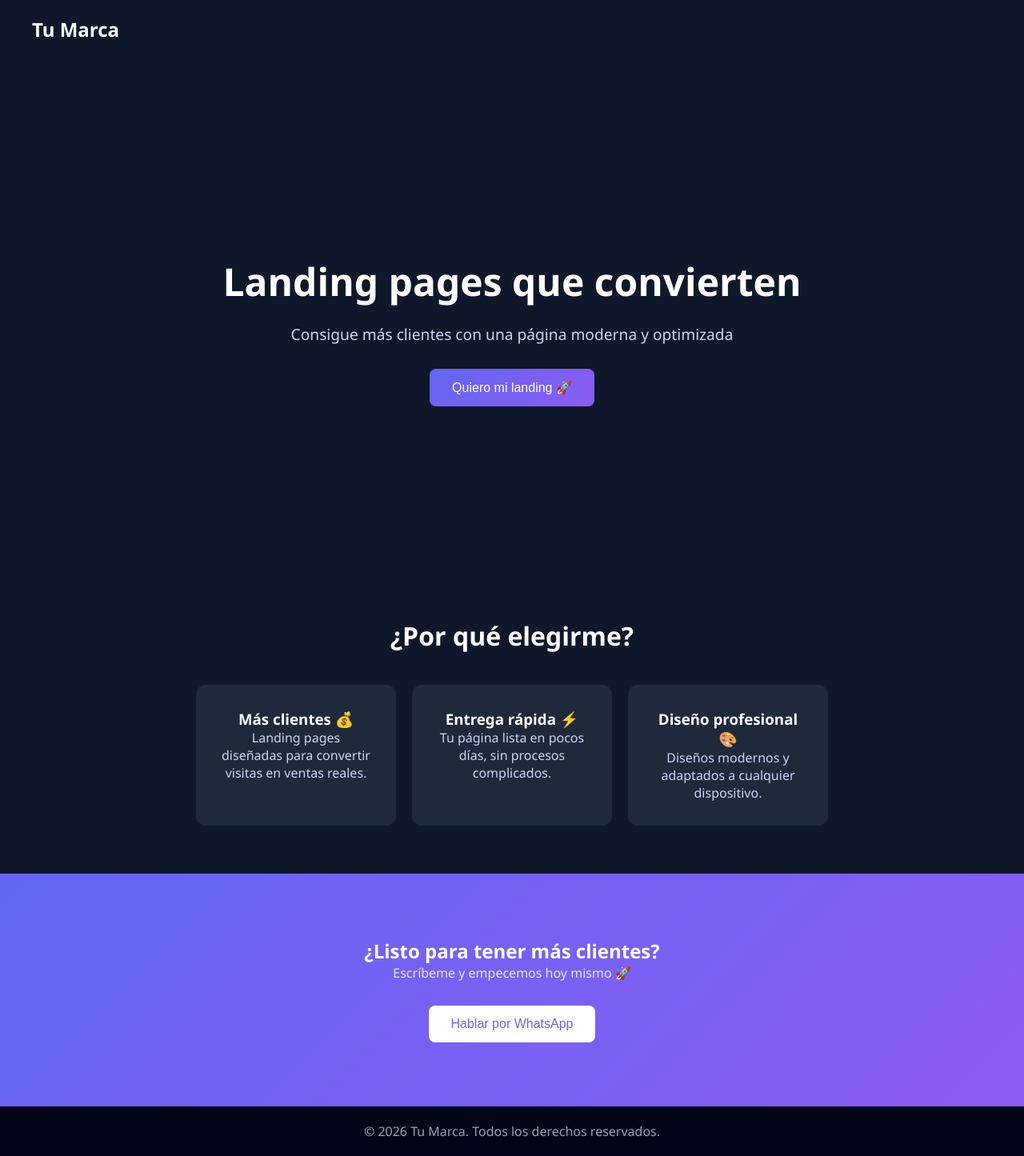
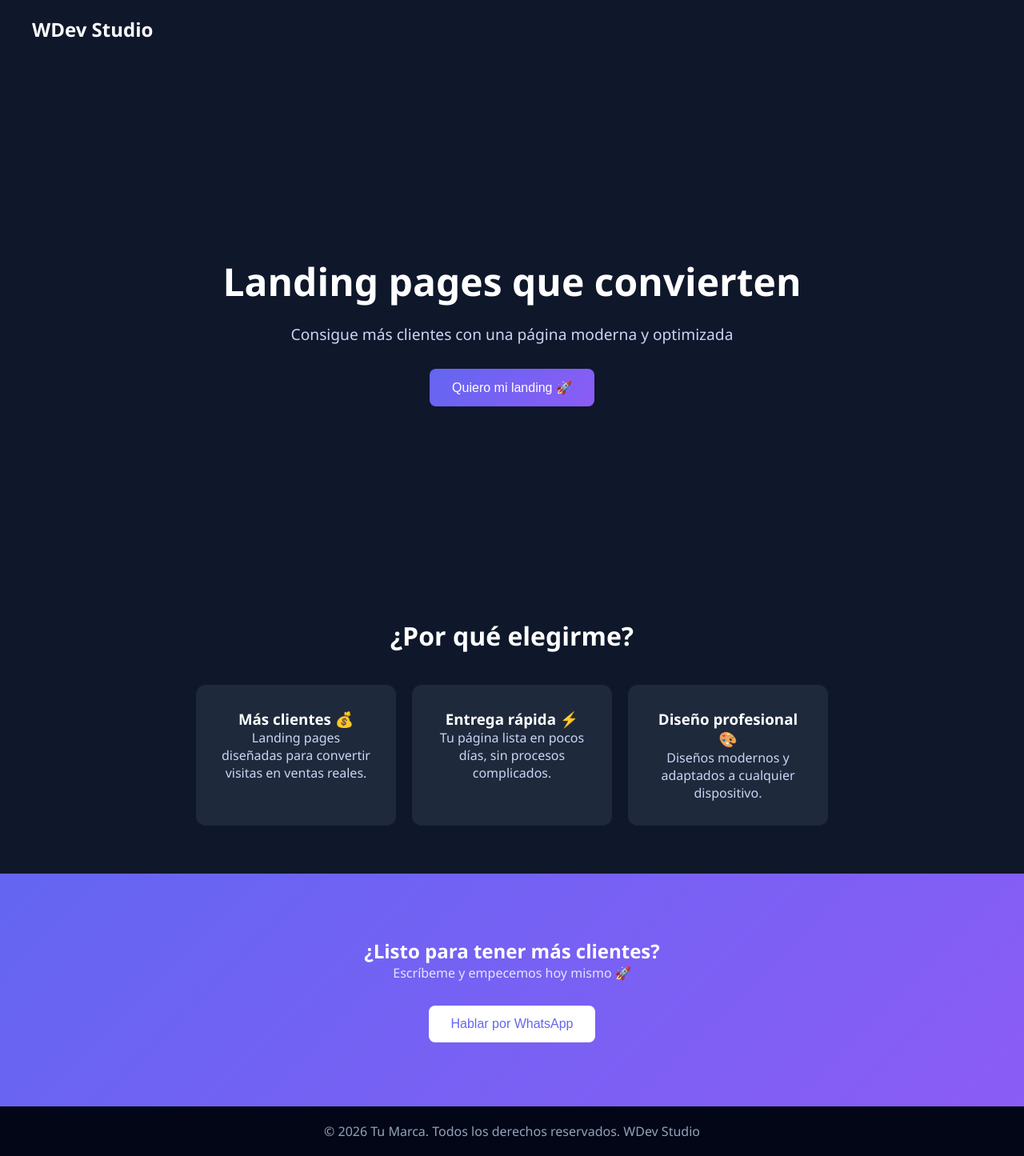
Before and after one commit to William530a/landing-servicios, a website built with Vite: page index.html in a window 1280 px wide. Shown: the whole page at 80% size. Built offline with nearby package versions, Linux system fonts and the light colour scheme.

Commit message:
Edicion y establecimiento de marca

```diff
--- a/index.html
+++ b/index.html
@@ -9,7 +9,7 @@
 <body>
 
   <header>
-    <h2>Tu Marca</h2>
+    <h2>WDev Studio</h2>
   </header>
 
   <main>
@@ -60,7 +60,7 @@
   </main>
 
   <footer>
-    <p>© 2026 Tu Marca. Todos los derechos reservados.</p>
+    <p>© 2026 Tu Marca. Todos los derechos reservados.  WDev Studio  </p>
   </footer>
 
 </body>
```
